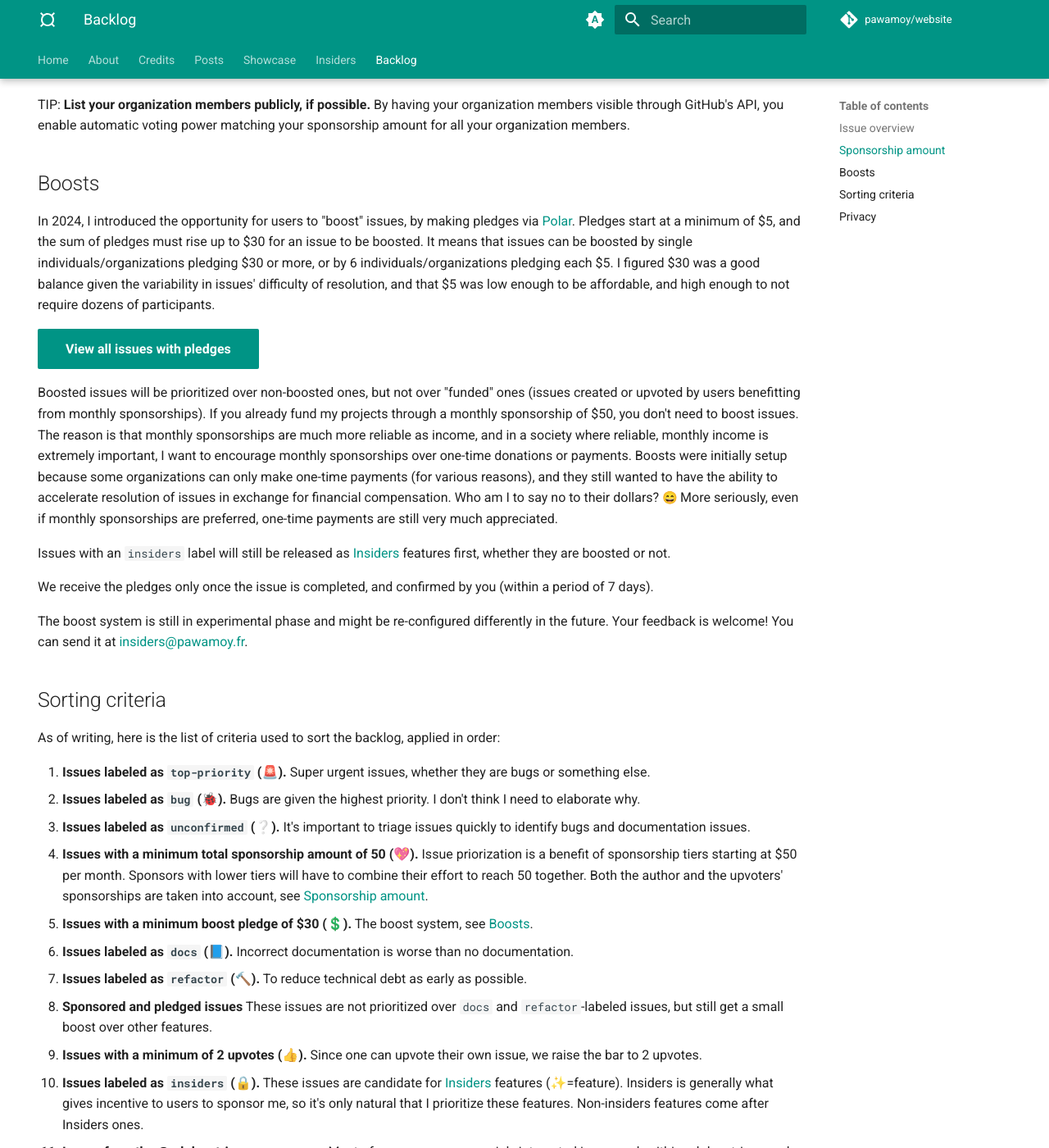
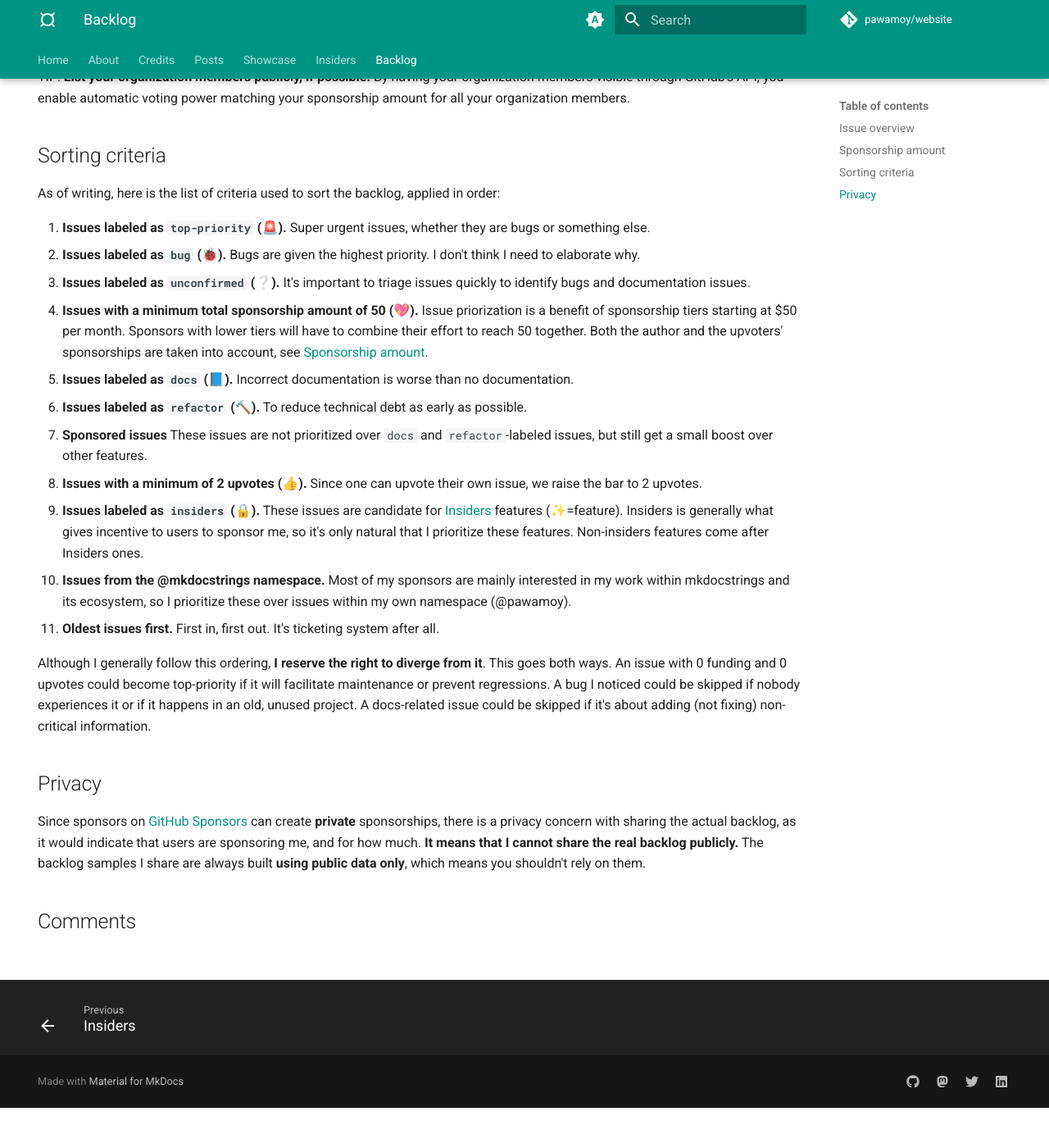
Before and after one commit to pawamoy/website, an MkDocs documentation site: the page built from docs/backlog.md, in a window 1280 px wide and 1400 px high, scrolled down 1881 px. Shown: the whole window at 82% size. Built offline with MkDocs 1.6.1 and Material for MkDocs 9.7.7, drawn with Linux system fonts in a browser that asks for light colours; emoji names are drawn with the system emoji font; comment, search, counter and statistics services are not loaded; after the commit the page ends 3232 px from its top, so only the background shows below that; some of the changed text lies outside the part shown.

Commit message:
Update backlog docs (remove boost mention since feature is discontinued)

```diff
--- a/docs/backlog.md
+++ b/docs/backlog.md
@@ -28,7 +28,6 @@ The columns show:
 - the author of the issue
 - the labels (as emojis)
 - the funding amount (more on this below, hidden here for privacy reasons)
-- the boost amount (more on this below)
 - the number of upvotes
 - the title of the issue
 
@@ -47,20 +46,6 @@ For a given issue, I therefore build the set of distinct sponsorships (literally
 TIP: **List your organization members publicly, if possible.**
 By having your organization members visible through GitHub's API, you enable automatic voting power matching your sponsorship amount for all your organization members.
 
-## Boosts
-
-In 2024, I introduced the opportunity for users to "boost" issues, by making pledges via [Polar]. Pledges start at a minimum of $5, and the sum of pledges must rise up to $30 for an issue to be boosted. It means that issues can be boosted by single individuals/organizations pledging $30 or more, or by 6 individuals/organizations pledging each $5. I figured $30 was a good balance given the variability in issues' difficulty of resolution, and that $5 was low enough to be affordable, and high enough to not require dozens of participants.
-
-[View all issues with pledges](https://polar.sh/pawamoy/issues?sort=most_funded&badged=1){ .md-button .md-button--primary }
-
-Boosted issues will be prioritized over non-boosted ones, but not over "funded" ones (issues created or upvoted by users benefitting from monthly sponsorships). If you already fund my projects through a monthly sponsorship of $50, you don't need to boost issues. The reason is that monthly sponsorships are much more reliable as income, and in a society where reliable, monthly income is extremely important, I want to encourage monthly sponsorships over one-time donations or payments. Boosts were initially setup because some organizations can only make one-time payments (for various reasons), and they still wanted to have the ability to accelerate resolution of issues in exchange for financial compensation. Who am I to say no to their dollars? :smile: More seriously, even if monthly sponsorships are preferred, one-time payments are still very much appreciated.
-
-Issues with an `insiders` label will still be released as [Insiders](insiders.md) features first, whether they are boosted or not.
-
-We receive the pledges only once the issue is completed, and confirmed by you (within a period of 7 days).
-
-The boost system is still in experimental phase and might be re-configured differently in the future. Your feedback is welcome! You can send it at <insiders@pawamoy.fr>.
-
 ## Sorting criteria
 
 As of writing, here is the list of criteria used to sort the backlog, applied in order:
@@ -69,10 +54,9 @@ As of writing, here is the list of criteria used to sort the backlog, applied in
 2. **Issues labeled as `bug` (🐞).** Bugs are given the highest priority. I don't think I need to elaborate why.
 3. **Issues labeled as `unconfirmed` (❔).** It's important to triage issues quickly to identify bugs and documentation issues.
 4. **Issues with a minimum total sponsorship amount of 50 (💖).** Issue priorization is a benefit of sponsorship tiers starting at $50 per month. Sponsors with lower tiers will have to combine their effort to reach 50 together. Both the author and the upvoters' sponsorships are taken into account, see [Sponsorship amount](#sponsorship-amount).
-5. **Issues with a minimum boost pledge of $30 (💲).** The boost system, see [Boosts](#boosts).
 6. **Issues labeled as `docs` (📘).** Incorrect documentation is worse than no documentation.
 7. **Issues labeled as `refactor` (🔨).** To reduce technical debt as early as possible.
-8. **Sponsored and pledged issues** These issues are not prioritized over `docs` and `refactor`-labeled issues, but still get a small boost over other features.
+8. **Sponsored issues** These issues are not prioritized over `docs` and `refactor`-labeled issues, but still get a small boost over other features.
 9. **Issues with a minimum of 2 upvotes (👍).** Since one can upvote their own issue, we raise the bar to 2 upvotes.
 10. **Issues labeled as `insiders` (🔒).** These issues are candidate for [Insiders](insiders.md) features (✨=feature). Insiders is generally what gives incentive to users to sponsor me, so it's only natural that I prioritize these features. Non-insiders features come after Insiders ones.
 11. **Issues from the @mkdocstrings namespace.** Most of my sponsors are mainly interested in my work within mkdocstrings and its ecosystem, so I prioritize these over issues within my own namespace (@pawamoy).
```
